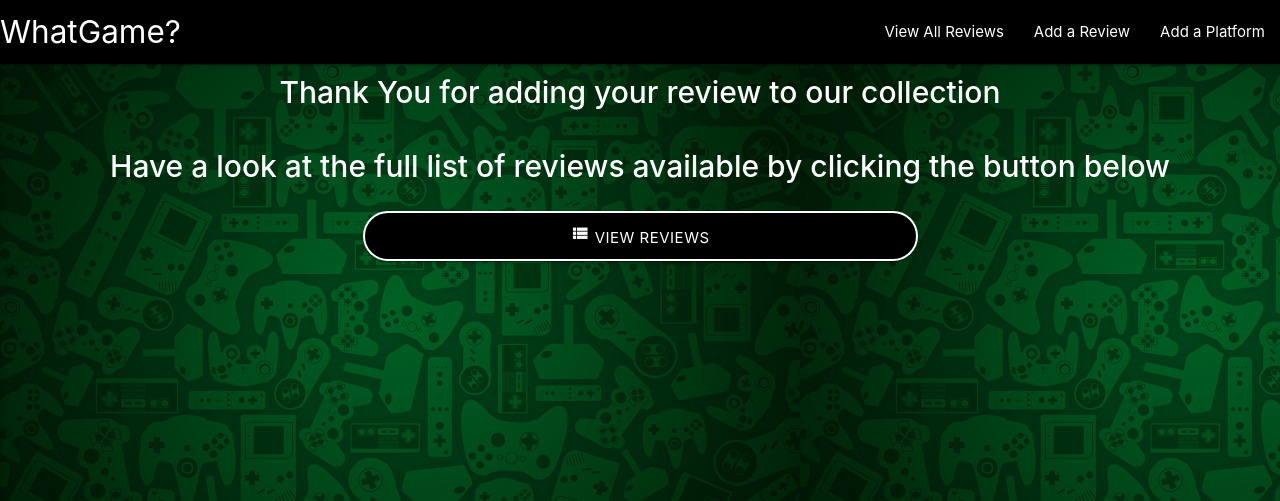
After one commit to djjtyn/WhatGame, a Flask app: template templates/edit_review_confirmation.html in a window 1280 px wide. The commit adds this page. Shown: the top 501 px of the page. Run offline with Flask 2, Linux system fonts and the light colour scheme; the template is opened without the code that fills it, so the values that code supplies are empty; some libraries are stand-ins or nearby versions.

Commit message:
edit review button linking to edit review confirmation page when edit is finished

```diff
--- a/app.py
+++ b/app.py
@@ -62,7 +62,7 @@ def update_review(game_id):
      'description': request.form.get('description'),
      'image':request.form.get('image')
     })
-    return render_template('game_page.html', game = game_review)
+    return render_template('edit_review_confirmation.html',game=game_review)
 
 @app.route('/delete_review/<game_id>')
 def delete_review(game_id):
@@ -83,10 +83,8 @@ def insert_platform():
 @app.route ('/show_review/<game_id>')
 def show_review(game_id):
     game_review = mongo.db.games.find_one({"_id":ObjectId(game_id)})
-    all_platforms =mongo.db.platforms.find()
-    all_ratings = mongo.db.rating.find()
-    return render_template('game_page.html',game = game_review,
-    platforms = all_platforms, ratings = all_ratings )
+    return render_template('game_page.html',game = game_review)
+
 
 
 if __name__ == '__main__':
--- a/static/css/style.css
+++ b/static/css/style.css
@@ -13,10 +13,10 @@
 
 /*all_games HTML*/
 .all_games_list {
-    background-color: black;
+    background-color: rgba(0, 0, 0, 0.5);
     color: white;
     font-size: 18px;
-    border-radius: 2%;
+    border-radius: 10%;
     padding: 10px;
     margin: 5px;
 }/*sets the bg color,font color, font size and border radius for the unordered list element. */
@@ -85,7 +85,7 @@
 
 /*Add/Edit Form Styling*/
  form {
-     background-color: black;
+     background-color: rgba(0, 0, 0, 0.5);
      color: white;
      border-radius: 2%;
  }/*Form bg color, font color and border radius*/
@@ -165,6 +165,14 @@
 }
 
 /*Game_page HTML*/
+.game_page_html {
+    background-color: rgba(0, 0, 0, 0.5);
+    border: 1px solid white;
+    border-radius: 10%;
+    padding: 15px;
+    margin-top: 15px;
+}
+
 .game-name {
     font-size: 50px;
     color: white;
@@ -173,9 +181,10 @@
 .game-page-image {
      width: 100%;
      height: 100%;
-     border: 1px solid black;
+     border: 1px solid white;
  }
 
 .game_text {
     color: white;
+    margin-top: 5px;
 }
--- /dev/null
+++ b/templates/edit_review_confirmation.html
@@ -0,0 +1,13 @@
+{% extends 'base.html' %}
+{% block content %}
+<div class="row">
+  <div class="col s12">
+    <h2>Thank You for adding your review to our collection</h2>
+    <h2>Have a look at the full list of reviews available by clicking the button below</h2>
+     <a href="{{url_for('show_review', game_id=game._id)}}"class="waves-effect waves-light btn edit_btn confirmation-button">
+       <i class="material-icons">view_list</i>
+        View Reviews
+     </a><!--Edit Review Button-->
+  </div>
+</div>
+{% endblock %}
--- a/templates/game_page.html
+++ b/templates/game_page.html
@@ -1,15 +1,16 @@
 {% extends 'base.html' %}
 {% block content %}
+<div class="game_page_html">
 <div class="row">
   <div class="col s12 game-name">
     {{game.game_name}}
   </div>
 </div><!--Game Name-->
 <div class="row">
-  <div class="col s12 m6">
+  <div class="col-sm-12 col-md-6">
     <img src = "{{game.image}}" class="game-page-image">
   </div><!--Game Image-->
-  <div class="col s12 m6">
+  <div class="col-sm-12 col-md-6">
     <div class="game_text">
       <div class="rating">
         <i class="far fa-star"></i>
@@ -58,4 +59,5 @@
     </a><!--Delete Review Button-->
   </div>
 </div>
+</div>
 {% endblock %}
```
